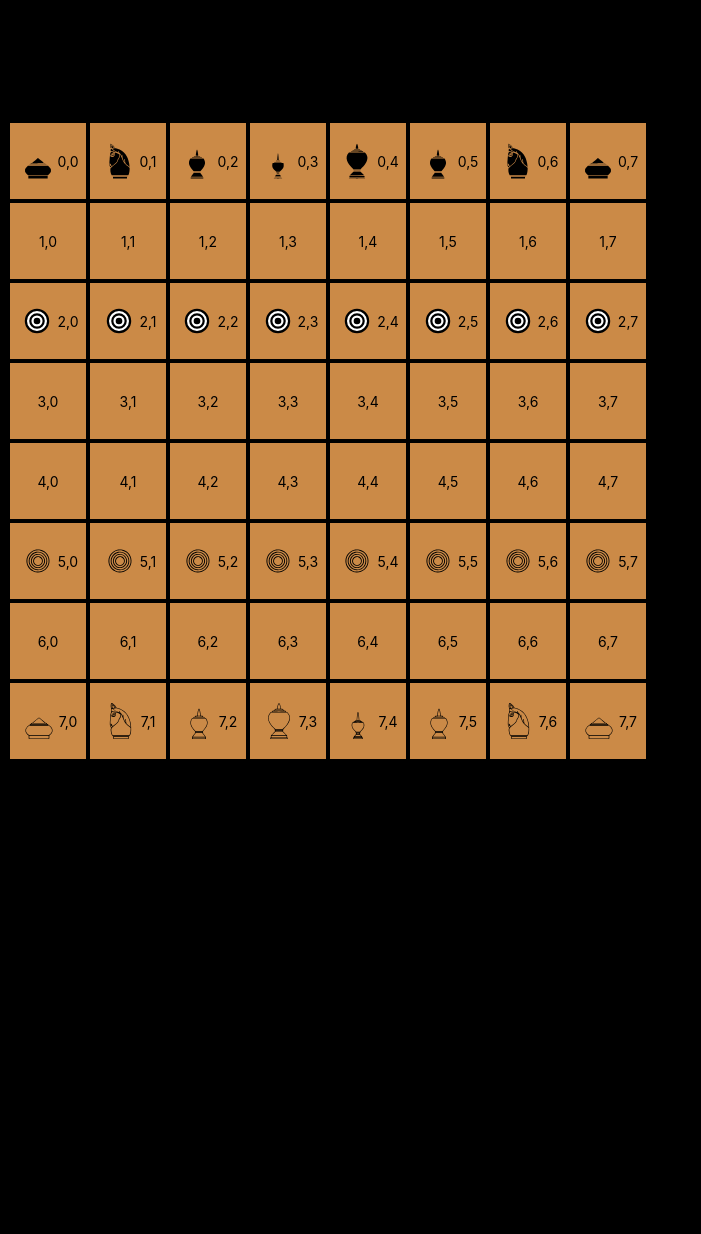
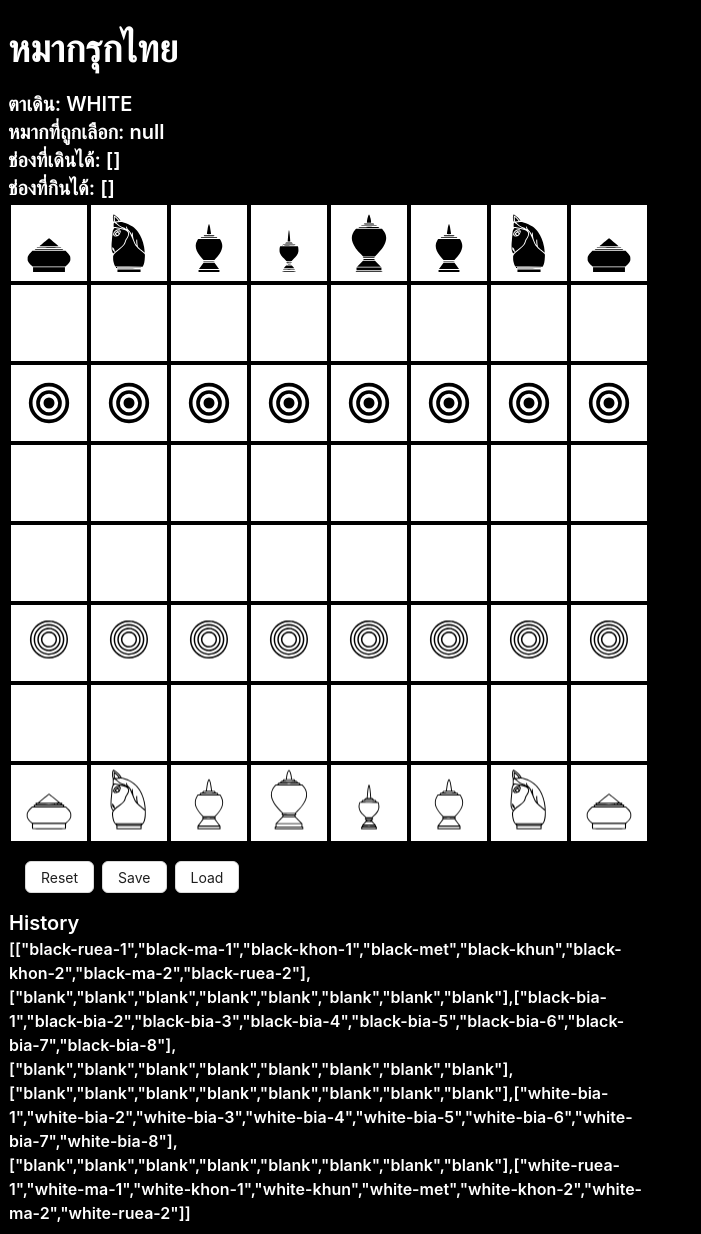
Before and after one commit to klinsc/makruk, a Next.js app: page / in a window 1280 px wide. Shown: the whole page, without its empty margins (0-701 px from the left). Before the commit the page ends 800 px from the top, so only its background shows below. Built offline with nearby package versions, Linux system fonts and the light colour scheme.

Commit message:
Update index.tsx

```diff
--- a/src/pages/index.tsx
+++ b/src/pages/index.tsx
@@ -1,6 +1,16 @@
-import { Col, Image, Row, Space } from 'antd'
+import {
+  Button,
+  Col,
+  Image,
+  Row,
+  Space,
+  Typography,
+} from 'antd'
 import Head from 'next/head'
-import { useCallback, useState } from 'react'
+import { useCallback, useEffect, useState } from 'react'
+import { Inter } from 'next/font/google'
+
+const inter = Inter({ subsets: ['latin'] })
 
 const whitePieces = [
   {
@@ -103,10 +113,7 @@ const blackPieces = [
   })),
 ]
 
-export default function Home() {
-  const [chessBoard, setChessBoard] = useState<
-    Array<Array<string | null>>
-  >([
+const defaultChessBoard = [
   [
     'black-ruea-1',
     'black-ma-1',
@@ -187,15 +194,75 @@ export default function Home() {
     'white-ma-2',
     'white-ruea-2',
   ],
-  ])
+]
+
+export default function Home() {
+  // state: ตำแหน่งของหมากแต่ละ id บนกระดาน
+  const [chessBoard, setChessBoard] = useState<
+    Array<Array<string | null>>
+  >([...defaultChessBoard])
+  // state: ประวัติของตำแหน่งของหมากแต่ละ id บนกระดาน ในแต่ละเทิร์น
+  const [chessBoardHistory, setChessBoardHistory] =
+    useState<Array<Array<Array<string | null>>> | null>(
+      null,
+    )
+  // state: id ของหมากที่ถูกเลือก
   const [selectedPieceId, setSelectedPieceId] = useState<
     string | null
   >(null)
+  // state: ช่องที่เดินได้ของหมากที่ถูกเลือก
   const [moveablePositions, setMoveablePositions] =
     useState<Array<Array<number>>>([])
+  // state: ช่องที่กินได้ของหมากที่ถูกเลือก
+  const [eatablePositions, setEatablePositions] = useState<
+    Array<Array<number>>
+  >([])
+
+  // state: ตาเดินของสีขาวหรือดำ
   const [turn, setTurn] = useState<'WHITE' | 'BLACK'>(
     'WHITE',
   )
+
+  // effect: when the chess board is changed,
+  // change chessBoardHistory
+  useEffect(() => {
+    const newChessBoardHistory = chessBoardHistory
+      ? [...chessBoardHistory, chessBoard]
+      : [chessBoard]
+    setChessBoardHistory(newChessBoardHistory)
+  }, [chessBoard])
+
+  // handler: reset the chessboard
+  const handleResetChessBoard = useCallback(() => {
+    setChessBoard([...defaultChessBoard])
+    setChessBoardHistory(null)
+    localStorage.removeItem('chessBoardHistory')
+  }, [])
+
+  // handler: save the chessbord history to local storage
+  const handleSaveChessBoardHistory = useCallback(() => {
+    localStorage.setItem(
+      'chessBoardHistory',
+      JSON.stringify(chessBoardHistory),
+    )
+  }, [chessBoardHistory])
+
+  // handler: load the chessbord history from local storage
+  const handleLoadChessBoardHistory = useCallback(() => {
+    const chessBoardHistoryFromLocalStorage =
+      localStorage.getItem('chessBoardHistory')
+    if (chessBoardHistoryFromLocalStorage) {
+      const chessBoardHistory = JSON.parse(
+        chessBoardHistoryFromLocalStorage,
+      )
+      setChessBoardHistory(chessBoardHistory)
+
+      // set the chess board to the last one
+      setChessBoard(
+        chessBoardHistory[chessBoardHistory.length - 1],
+      )
+    }
+  }, [])
 
   // handler: when user click on a piece, calculate the moveable positions
   // and highlight them
@@ -253,9 +320,32 @@ export default function Home() {
           return true
         },
       )
-
       // set the moveable positions
       setMoveablePositions(filteredSameColor)
+
+      // คำนวณหาหมากของสีตรงข้ามจาก moveablePositions
+      const newEatablePositions = moveablePositions.filter(
+        (item) => {
+          const itemId = chessBoard[item[0]][item[1]]
+          if (itemId === 'blank') return false
+
+          if (itemId) {
+            const pieceColor = itemId.includes('white')
+              ? 'white'
+              : 'black'
+            const selectedPieceColor = pieceId.includes(
+              'white',
+            )
+              ? 'white'
+              : 'black'
+            return pieceColor !== selectedPieceColor
+          }
+          return false
+        },
+      )
+
+      // set the eatable positions
+      setEatablePositions(newEatablePositions)
     },
     [chessBoard],
   )
@@ -321,7 +411,6 @@ export default function Home() {
       pieceForward: 'up' | 'down',
     ) => {
       const moveablePositions: Array<Array<number>> = []
-      debugger
 
       // the Khun ignores the pieceForward
       // get the upper row
@@ -386,7 +475,6 @@ export default function Home() {
       pieceForward: 'up' | 'down',
     ) => {
       const moveablePositions: Array<Array<number>> = []
-      debugger
 
       // if move up, get the upper row
       if (pieceForward === 'up') {
@@ -433,7 +521,6 @@ export default function Home() {
   // and clear the moveable positions
   const handleMovePiece = useCallback(
     (position: Array<number>) => {
-      debugger
       // set new chess board
       const newChessBoard = chessBoard.map((item, i) =>
         item.map((subItem, j) => {
@@ -462,13 +549,49 @@ export default function Home() {
     [chessBoard, selectedPieceId, turn],
   )
 
+  // handler: when user click on a eatable position, eat the piece
+  // and move the piece to that position
+  // and clear the moveable positions
+  const handleEatPiece = useCallback(
+    (position: Array<number>) => {
+      // set new chess board
+      const newChessBoard = chessBoard.map((item, i) =>
+        item.map((subItem, j) => {
+          if (subItem === selectedPieceId) {
+            return null
+          }
+          if (i === position[0] && j === position[1]) {
+            return selectedPieceId
+          }
+          return subItem
+        }),
+      )
+
+      // set the new chess board
+      setChessBoard(newChessBoard)
+
+      // set the new turn
+      setTurn(turn === 'WHITE' ? 'BLACK' : 'WHITE')
+
+      // clear the moveable positions
+      setMoveablePositions([])
+
+      // clear the eatable positions
+      setEatablePositions([])
+
+      // clear the selected piece
+      setSelectedPieceId(null)
+    },
+    [chessBoard, selectedPieceId, turn],
+  )
+
   return (
     <>
       <Head>
-        <title>Create Next App</title>
+        <title>ตัวอย่างหมากรุกไทย</title>
         <meta
           name="description"
-          content="Generated by create next app"
+          content="ตัวอย่างสำหรับใช้เรียนการเขียนเกมหมากรุกไทยด้วย React.js และ Next.js"
         />
         <meta
           name="viewport"
@@ -476,28 +599,56 @@ export default function Home() {
         />
         <link rel="icon" href="/favicon.ico" />
       </Head>
-      <main>
-        <div style={{ fontSize: 24, fontWeight: 600 }}>
-          {`Turn: ${turn}`}
-        </div>
-        <div
+      <main className={`${inter.className}`}>
+        <Typography.Title
+          level={1}
           style={{
-            fontSize: 24,
-            fontWeight: 600,
-            marginBottom: 16,
-          }}>{`Selected piece: ${selectedPieceId}`}</div>
-        <div
+            color: '#fff',
+          }}>
+          หมากรุกไทย
+        </Typography.Title>
+        <Typography.Title
+          level={4}
           style={{
-            fontSize: 24,
-            fontWeight: 600,
-            marginBottom: 16,
-          }}>{`Moveable positions: ${JSON.stringify(
+            margin: 0,
+            color: '#fff',
+          }}>
+          {`ตาเดิน: ${turn}`}
+        </Typography.Title>
+        <Typography.Title
+          level={4}
+          style={{
+            margin: 0,
+            color: '#fff',
+          }}>
+          {`หมากที่ถูกเลือก: ${selectedPieceId}`}
+        </Typography.Title>
+        <Typography.Title
+          level={4}
+          style={{
+            margin: 0,
+            color: '#fff',
+          }}>
+          {`ช่องที่เดินได้: ${JSON.stringify(
             moveablePositions,
-        )}`}</div>
+          )}`}
+        </Typography.Title>
+        <Typography.Title
+          level={4}
+          style={{
+            margin: 0,
+            color: '#fff',
+          }}>
+          {`ช่องที่กินได้: ${JSON.stringify(
+            eatablePositions,
+          )}`}
+        </Typography.Title>
+
         <div
           style={{
             width: 640,
             backgroundColor: '#fff',
+            border: '1px solid #000',
           }}>
           {Array.from({
             length: 8,
@@ -544,38 +695,89 @@ export default function Home() {
                     )
                 }
 
+                // check if the position is eatable
+                let isEatablePosition = false
+                if (eatablePositions.length > 0) {
+                  isEatablePosition = eatablePositions.some(
+                    (item) =>
+                      item[0] === i && item[1] === j,
+                  )
+                }
+
                 return (
                   <Col
                     key={`${letter}-${8 - i}`}
                     span={3}
                     style={{
-                      // if the piece is selected, add a border
+                      // if the piece is selected, add a bigger dashed border
                       border:
                         pieceObject &&
                         selectedPieceId === pieceObject.id
-                          ? '2px dashed yellow'
+                          ? '4px dashed #000'
                           : '2px solid #000',
-                      backgroundColor: '#cb8a47',
+
                       height: 80,
                       width: 80,
                       display: 'flex',
                       justifyContent: 'center',
                       alignItems: 'center',
+
+                      // add shadow if the piece is selected
+                      boxShadow:
+                        pieceObject &&
+                        selectedPieceId === pieceObject.id
+                          ? '0 0 10px 5px #000'
+                          : '',
                     }}>
                     {pieceObject && (
                       <Image
                         preview={false}
                         alt="chess"
-                        width={40}
-                        height={40}
+                        // if the piece is selected, make it bigger
+                        width={
+                          selectedPieceId === pieceObject.id
+                            ? 80
+                            : 66
+                        }
+                        height={
+                          selectedPieceId === pieceObject.id
+                            ? 80
+                            : 66
+                        }
                         src={pieceObject.image}
                         style={{
+                          // shows the cursor if the piece is at its turn
                           cursor: isPieceAtTurn
                             ? 'pointer'
+                            : '',
+                          // shows animation if the piece is at its turn
+                          animation:
+                            !selectedPieceId &&
+                            isPieceAtTurn
+                              ? 'pieceMoveable 1s infinite'
+                              : '',
+
+                          // rotate 3d if the piece is selected
+                          transform:
+                            selectedPieceId ===
+                            pieceObject.id
+                              ? 'rotate3d(0,1,1, 20deg)'
                               : '',
                         }}
                         onClick={() => {
                           if (!isPieceAtTurn) return
+
+                          // if click on the same piece, deselect it
+                          if (
+                            selectedPieceId ===
+                            pieceObject.id
+                          ) {
+                            setSelectedPieceId(null)
+                            setMoveablePositions([])
+                            setEatablePositions([])
+                            return
+                          }
+
                           handleSelectPiece(pieceObject.id)
                           handleNewMovablePositions(
                             pieceObject.id,
@@ -602,13 +804,76 @@ export default function Home() {
                         />
                       )
                     }
-                    {<Space>{`${i},${j}`}</Space>}
+                    {
+                      // if the position is eatable, add a border
+                      isEatablePosition && (
+                        <div
+                          style={{
+                            position: 'absolute',
+                            height: 66,
+                            width: 66,
+                            borderRadius: '50%',
+                            backgroundColor:
+                              'rgba(0,255,0,.5)',
+                            cursor: 'pointer',
+                          }}
+                          onClick={() => {
+                            handleEatPiece([i, j])
+                          }}
+                        />
+                      )
+                    }
+                    {/* {<div>{`${i},${j}`}</div>} */}
                   </Col>
                 )
               })}
             </Row>
           ))}
         </div>
+
+        {/* Reset, Save & Load chessboard */}
+        <div
+          style={{
+            width: 640,
+            border: '1px solid #000',
+          }}>
+          <Space style={{ margin: '1rem' }}>
+            <Button onClick={() => handleResetChessBoard()}>
+              Reset
+            </Button>
+            <Button
+              onClick={() => handleSaveChessBoardHistory()}>
+              Save
+            </Button>
+            <Button
+              onClick={() => handleLoadChessBoardHistory()}>
+              Load
+            </Button>
+          </Space>
+          <Typography.Title
+            level={4}
+            style={{
+              margin: 0,
+              color: '#fff',
+            }}>
+            History
+          </Typography.Title>
+          {
+            // show the history
+            chessBoardHistory &&
+              chessBoardHistory.map((item, i) => (
+                <Typography.Title
+                  key={i}
+                  level={5}
+                  style={{
+                    margin: 0,
+                    color: '#fff',
+                  }}>
+                  {JSON.stringify(item)}
+                </Typography.Title>
+              ))
+          }
+        </div>
       </main>
     </>
   )
```
Lines whose indentation alone changed are shown as unchanged.
